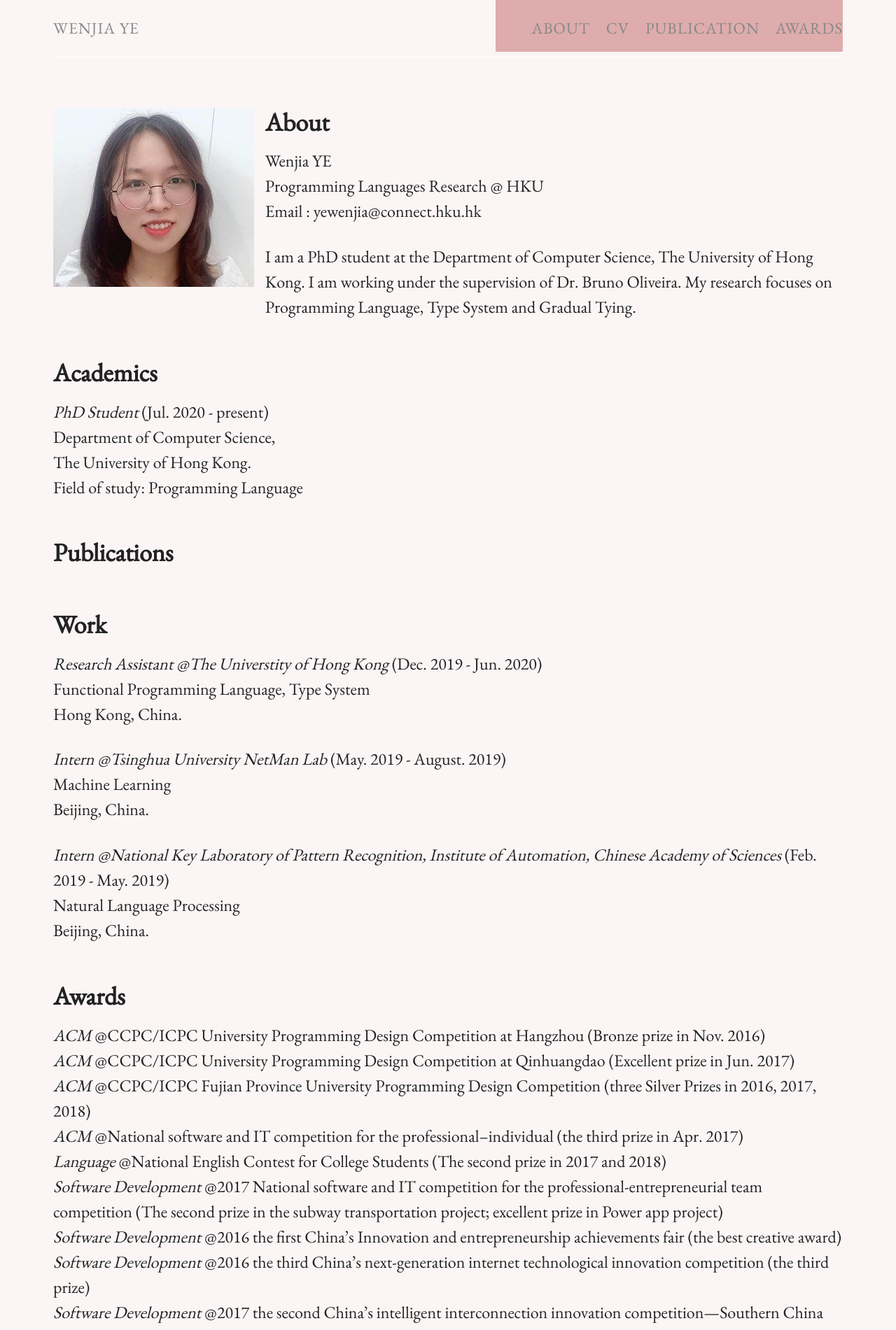
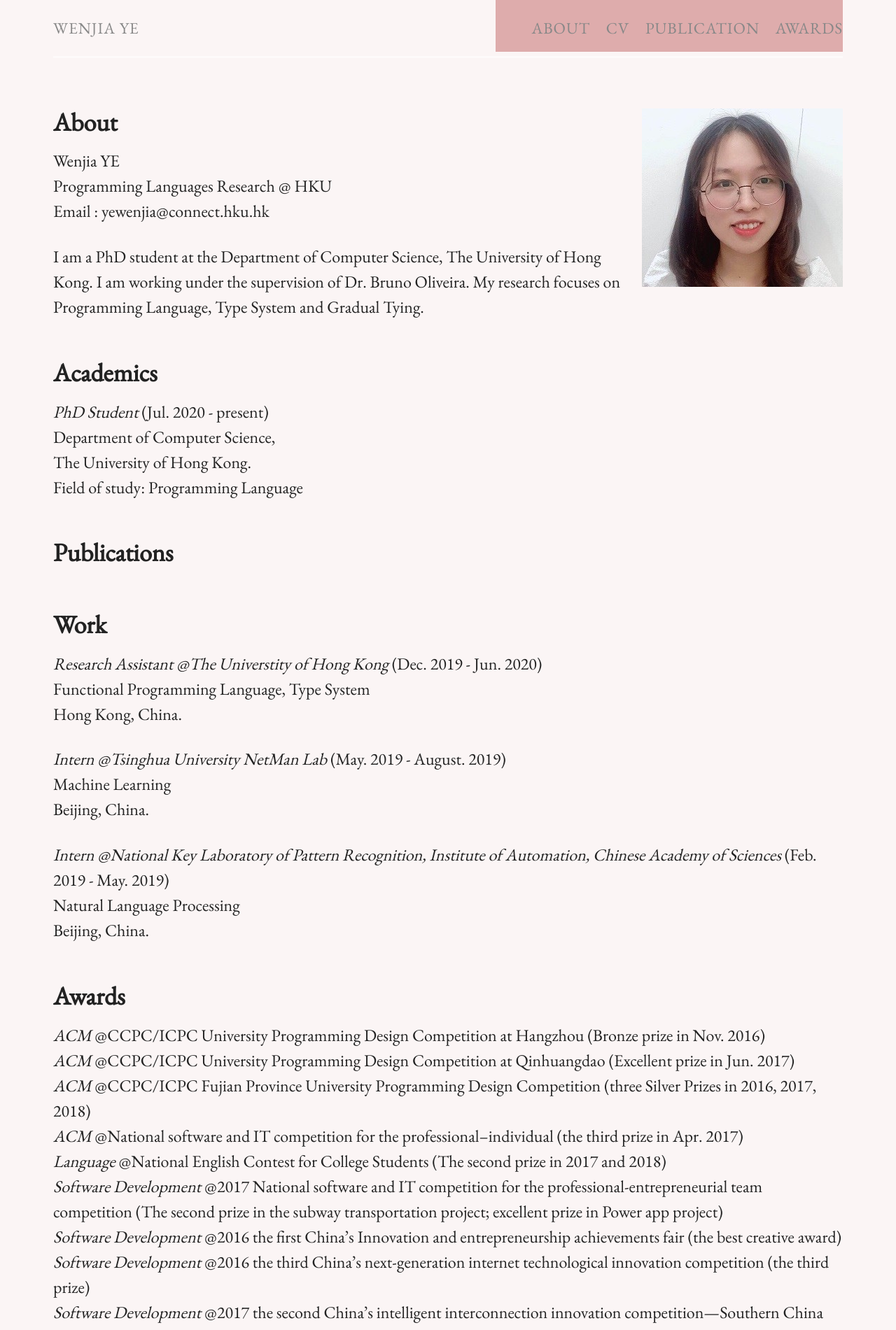
Before and after one commit to YeWenjia/YeWenjia.github.io, a Jekyll site: the page built from index.md, in a window 1280 px wide. Shown: the top 1901 px of the page at 70% size. Built offline with Jekyll 4.4.1, drawn with Linux system fonts in a browser that asks for light colours.

Commit message:
Update index.md

```diff
--- a/index.md
+++ b/index.md
@@ -4,7 +4,7 @@
 permalink: /
 ---
 
-{% include image.html url="images/photo.jpg" caption="" max_width="100px" max_height="100px" align="left" %}
+{% include image.html url="images/photo.jpg" caption="" max_width="100px" max_height="100px" align="right" %}
 
 ## About
 
```
